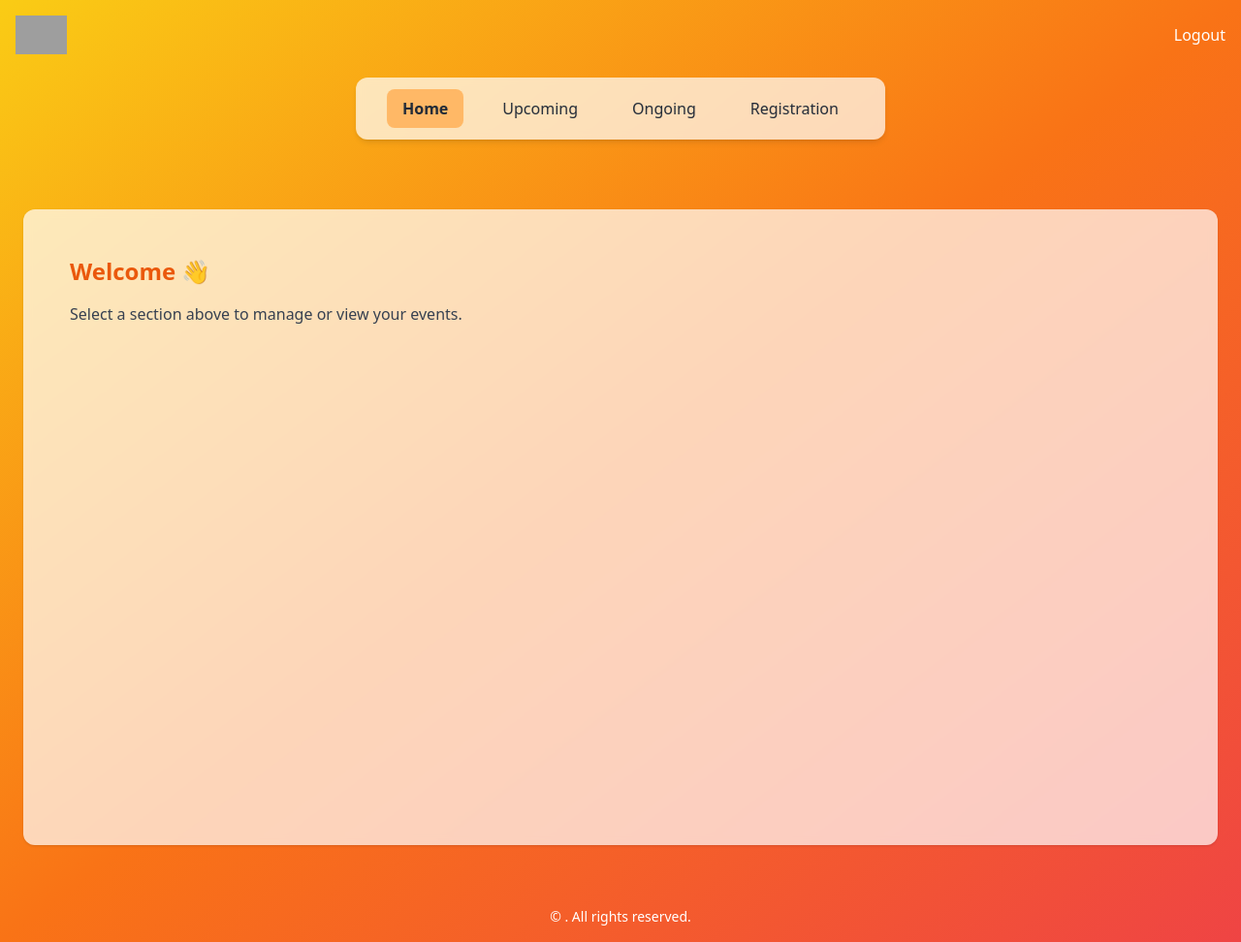
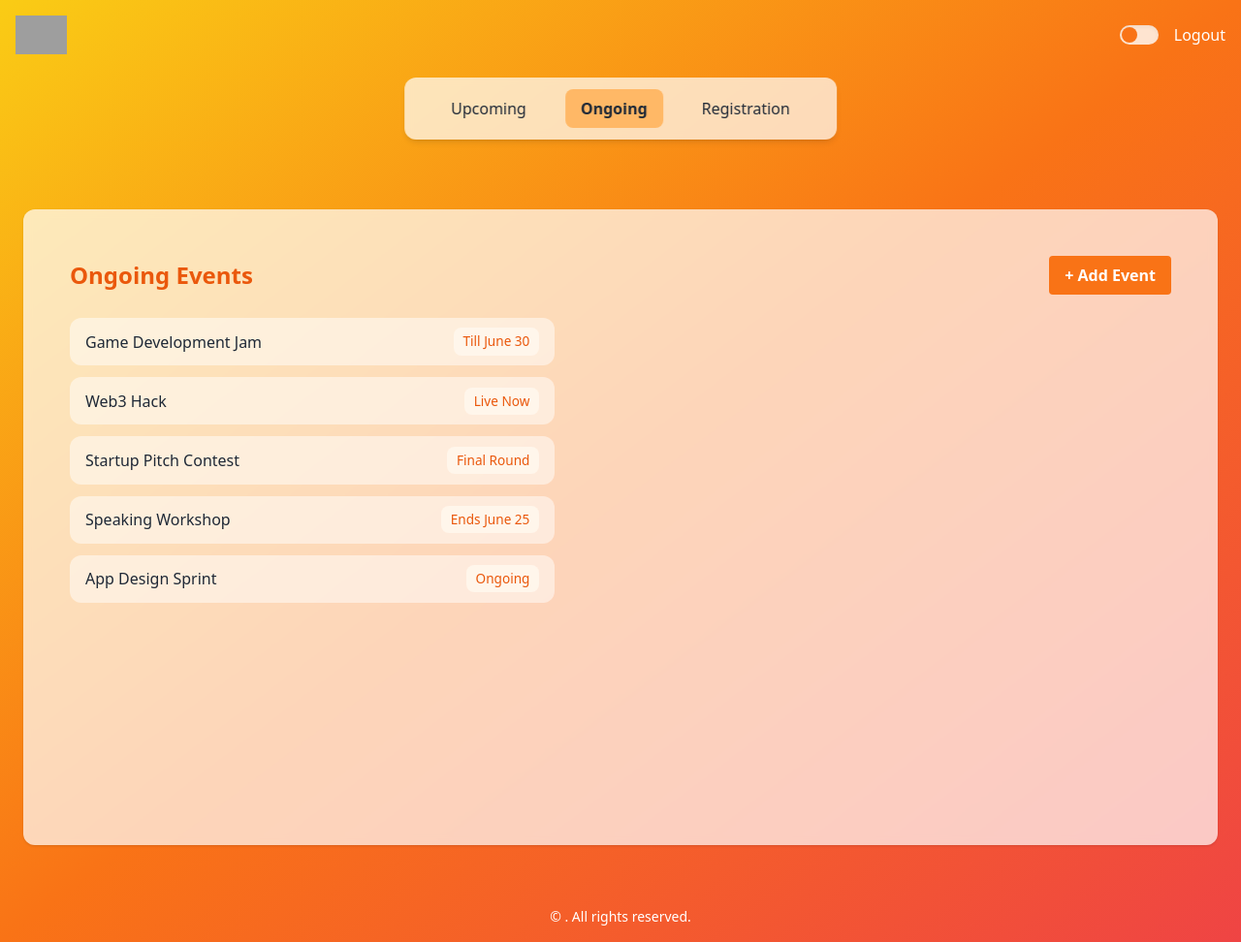
Before and after one commit to joel909/Zync, a Flask app: page / in a window 1280 px wide. Shown: the whole page at 97% size. Run offline with Flask 3, Linux system fonts and the light colour scheme; some libraries are stand-ins or nearby versions; grey boxes are pictures that could not be loaded.

Commit message:
Update home.html

```diff
--- a/templates/home.html
+++ b/templates/home.html
@@ -2,43 +2,96 @@
 <html lang="en">
 <head>
   <meta charset="UTF-8" />
-  <title>Home</title>
+  <title>Events</title>
   <script src="https://cdn.tailwindcss.com"></script>
-
+  <script>
+    tailwind.config = {
+      darkMode: 'class'
+    }
+  </script>
   <style>
     .tab-button {
-    padding: 0.5rem 1rem; /* py-2 px-4 */
-    border-radius: 0.5rem; /* rounded */
+      padding: 0.5rem 1rem;
+      border-radius: 0.5rem;
       background-color: transparent;
       transition: background-color 0.2s ease-in-out;
+    }
+
+    .tab-button:hover {
+      background-color: #ffb866;
+    }
+
+    .tab-active {
+      background-color: #ffb866;
+      font-weight: 600;
+    }
+
+    .event-tab {
+      display: flex;
+      justify-content: space-between;
+      align-items: center;
+      padding: 0.65rem 1rem;
+      border-radius: 0.75rem;
+      background-color: rgba(255, 255, 255, 0.5);
+      transition: background-color 0.2s ease-in-out;
+      width: 100%;
+      max-width: 500px;
+      font-weight: 500;
       color: inherit;
     }
 
-  .tab-button:hover {
-    background-color: #ffb866; /* Richer orange */
+    .event-tab:hover {
+      background-color: #ffb866;
     }
 
-  .tab-active {
-    background-color: #ffb866; /* Same as hover */
+    .event-tab.event-tab-active {
+      background-color: #ffb866;
       font-weight: 600;
     }
+
+    .event-status {
+      background-color: #fff6eb;
+      color: #ea580c;
+      font-size: 0.85rem;
+      padding: 0.25rem 0.6rem;
+      border-radius: 0.5rem;
+      font-weight: 500;
+      white-space: nowrap;
+    }
+
+    .dark .event-status {
+      background-color: #fff6eb;
+      color: #ea580c;
+    }
+
+    /* Keep same gradient background in dark mode */
+    .theme-bg {
+      background-image: linear-gradient(to bottom right, #facc15, #f97316, #ef4444);
+    }
   </style>
-
 </head>
 
-<body class="min-h-screen bg-gradient-to-br from-yellow-400 via-orange-500 to-red-500 font-sans text-gray-800">
+<body class="min-h-screen theme-bg font-sans text-gray-800 dark:text-gray-100 transition-colors duration-300">
 
   <!-- Header -->
   <header class="p-4 flex justify-between items-center">
     <div class="flex items-center">
       <img src="{{ url_for('static', filename='logo.svg') }}" alt="Logo" class="h-10">
     </div>
-    <a href="/login" class="text-white hover:underline font-medium">Logout</a>
+    <div class="flex gap-4 items-center">
+      <!-- Dark Mode Toggle -->
+      <label class="flex items-center cursor-pointer">
+        <input type="checkbox" id="darkModeToggle" class="hidden">
+        <div class="relative w-10 h-5 bg-white/80 rounded-full shadow-inner transition">
+          <div class="dot absolute w-4 h-4 bg-orange-500 rounded-full top-0.5 left-0.5 transition transform"></div>
+        </div>
+      </label>
+      <a href="/login" class="text-white hover:underline font-medium dark:text-gray-100">Logout</a>
+    </div>
   </header>
 
   <!-- Floating Tab Bar -->
   <div class="fixed top-20 left-1/2 transform -translate-x-1/2 z-50 bg-white/70 backdrop-blur-sm px-8 py-3 rounded-xl shadow-md flex space-x-6">
-    <button id="tab-home" onclick="showTab('home')" class="tab-button">Home</button>
     <button id="tab-upcoming" onclick="showTab('upcoming')" class="tab-button">Upcoming</button>
     <button id="tab-ongoing" onclick="showTab('ongoing')" class="tab-button">Ongoing</button>
     <button id="tab-registration" onclick="showTab('registration')" class="tab-button">Registration</button>
@@ -48,42 +101,63 @@
   <main class="pt-36 px-6">
     <div class="max-w-7xl mx-auto bg-white/70 backdrop-blur-sm rounded-xl p-12 shadow min-h-[calc(100vh-9rem)] transition-all">
 
-      <!-- Home -->
-      <div id="content-home" class="tab-content">
-        <h2 class="text-2xl font-bold text-orange-600 mb-4">Welcome 👋</h2>
-        <p class="text-gray-700">Select a section above to manage or view your events.</p>
-      </div>
-
       <!-- Upcoming Events -->
       <div id="content-upcoming" class="tab-content hidden">
         <h2 class="text-2xl font-bold text-orange-600 mb-4">Upcoming Events</h2>
-        <ul class="space-y-2 text-gray-700">
-          <li>📅 Hackathon – July 5</li>
-          <li>📅 AI Bootcamp – July 10</li>
-          <li>📅 Guest Talk – July 15</li>
+        <ul class="space-y-2 text-gray-700 dark:text-gray-200">
+          <li>Hackathon – July 5</li>
+          <li>AI Bootcamp – July 10</li>
+          <li>Guest Talk – July 15</li>
         </ul>
       </div>
 
       <!-- Ongoing Events -->
       <div id="content-ongoing" class="tab-content hidden">
-        <h2 class="text-2xl font-bold text-orange-600 mb-4">Ongoing Events</h2>
-        <ul class="space-y-2 text-gray-700">
-          <li>🏃 Design Sprint – Ends June 20</li>
-          <li>💻 Coding Challenge – Live Now</li>
-        </ul>
+        <div class="flex justify-between items-center mb-6">
+          <h2 class="text-2xl font-bold text-orange-600">Ongoing Events</h2>
+          <button class="bg-orange-500 text-white px-4 py-2 rounded hover:bg-orange-600 font-semibold transition">
+            + Add Event
+          </button>
+        </div>
+
+        <div class="flex flex-col gap-3">
+          <button onclick="selectEventTab(this)" class="event-tab">
+            Game Development Jam
+            <span class="event-status">Till June 30</span>
+          </button>
+
+          <button onclick="selectEventTab(this)" class="event-tab">
+            Web3 Hack
+            <span class="event-status">Live Now</span>
+          </button>
+
+          <button onclick="selectEventTab(this)" class="event-tab">
+            Startup Pitch Contest
+            <span class="event-status">Final Round</span>
+          </button>
+
+          <button onclick="selectEventTab(this)" class="event-tab">
+            Speaking Workshop
+            <span class="event-status">Ends June 25</span>
+          </button>
+
+          <button onclick="selectEventTab(this)" class="event-tab">
+            App Design Sprint
+            <span class="event-status">Ongoing</span>
+          </button>
+        </div>
       </div>
 
       <!-- Registration -->
       <div id="content-registration" class="tab-content hidden">
         <h2 class="text-2xl font-bold text-orange-600 mb-4">Registration</h2>
-        <p class="text-gray-700 mb-4">
+        <p class="text-gray-700 dark:text-gray-300 mb-4">
           Enroll now for upcoming events and secure your spot.
         </p>
         <a href="/register" class="inline-block bg-orange-500 text-white px-4 py-2 rounded hover:bg-orange-600 font-semibold transition">
           Register Now
         </a>
       </div>
-
     </div>
   </main>
 
@@ -92,10 +166,10 @@
     &copy; {{ year }}. All rights reserved.
   </footer>
 
-  <!-- Tab Script -->
+  <!-- Tab & Dark Mode Script -->
   <script>
     function showTab(tab) {
-      const tabs = ['home', 'upcoming', 'ongoing', 'registration'];
+      const tabs = ['upcoming', 'ongoing', 'registration'];
       tabs.forEach(t => {
         document.getElementById(`content-${t}`).classList.add('hidden');
         document.getElementById(`tab-${t}`).classList.remove('tab-active');
@@ -104,8 +178,24 @@
       document.getElementById(`tab-${tab}`).classList.add('tab-active');
     }
 
-    document.addEventListener("DOMContentLoaded", () => showTab('home'));
+    function selectEventTab(button) {
+      const allTabs = document.querySelectorAll('.event-tab');
+      allTabs.forEach(tab => tab.classList.remove('event-tab-active'));
+      button.classList.add('event-tab-active');
+    }
+
+    const toggle = document.getElementById('darkModeToggle');
+    toggle.addEventListener('change', () => {
+      document.documentElement.classList.toggle('dark');
+      const dot = toggle.nextElementSibling.querySelector('.dot');
+      if (document.documentElement.classList.contains('dark')) {
+        dot.style.transform = 'translateX(20px)';
+      } else {
+        dot.style.transform = 'translateX(0)';
+      }
+    });
+
+    document.addEventListener("DOMContentLoaded", () => showTab('ongoing'));
   </script>
-
 </body>
 </html>
```
Lines whose indentation alone changed are shown as unchanged.
